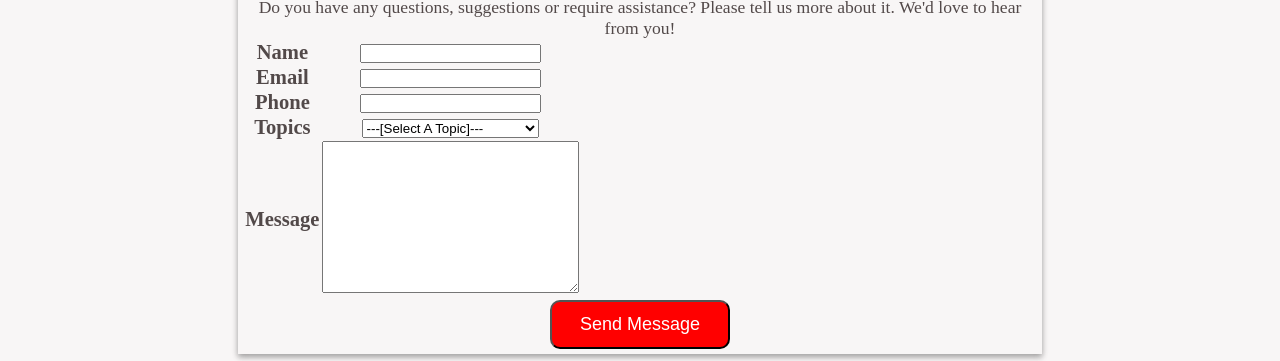
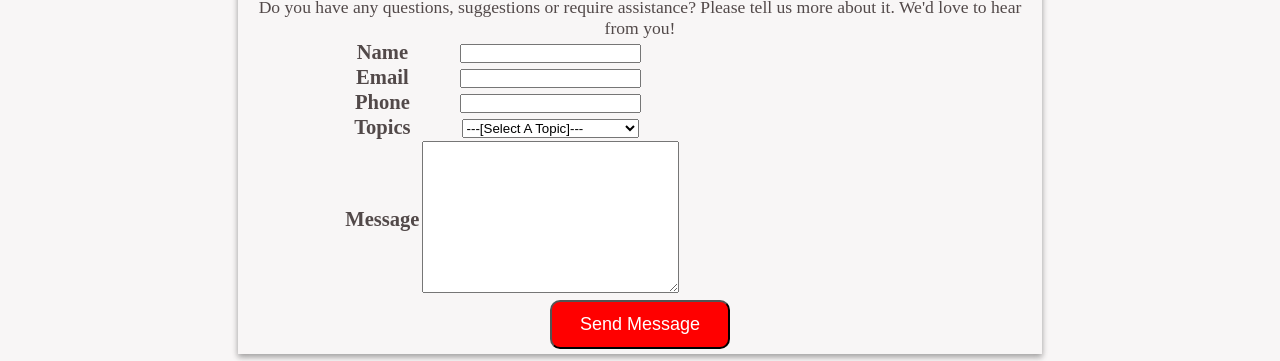
Before and after one commit to SunilHooda/kindmeal.my-Clone, a plain HTML site: page contactus.html in a window 1280 px wide. Shown: the part 366-727 px from the top of the page. Drawn offline with Linux system fonts and the light colour scheme.

Commit message:
last finally updated

```diff
--- a/contactus.html
+++ b/contactus.html
@@ -23,7 +23,7 @@
 
     }
     #table{
-        margin-left: 100
+        margin-left: 100px;
     }
     #button{
         color: white;
```
